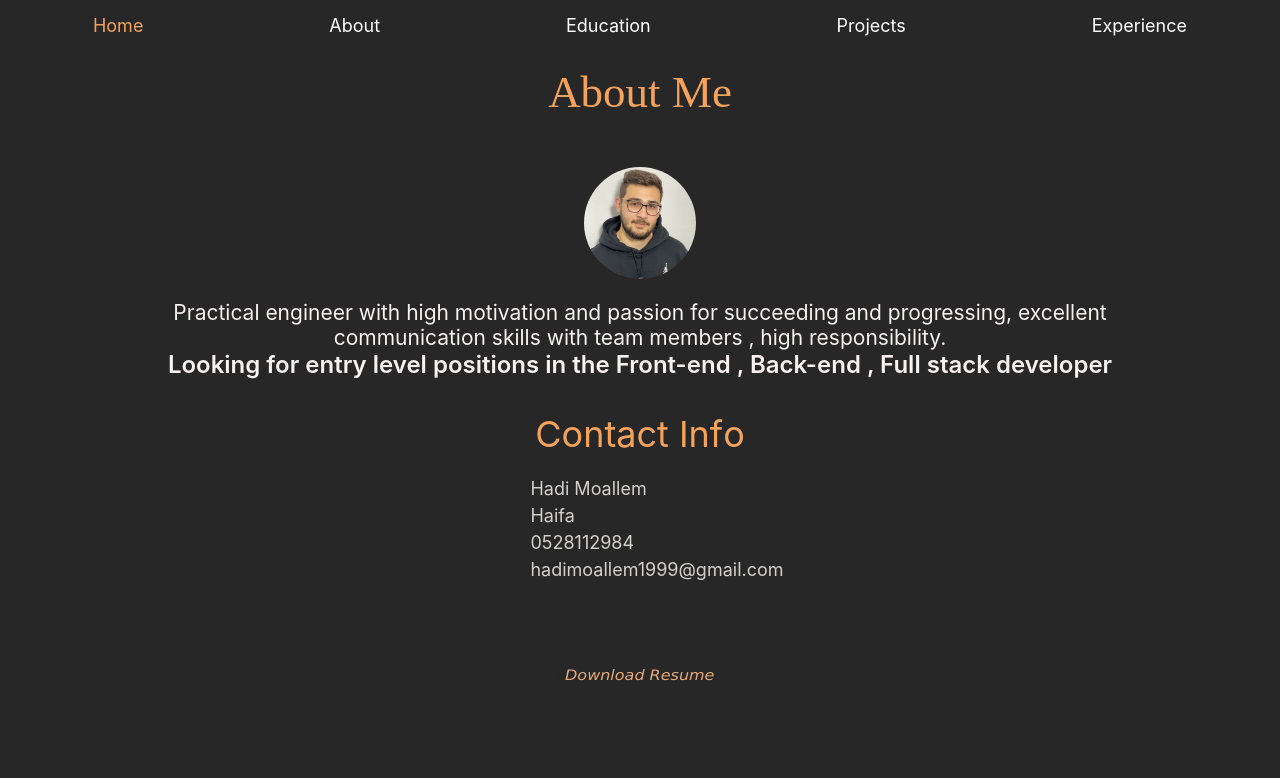
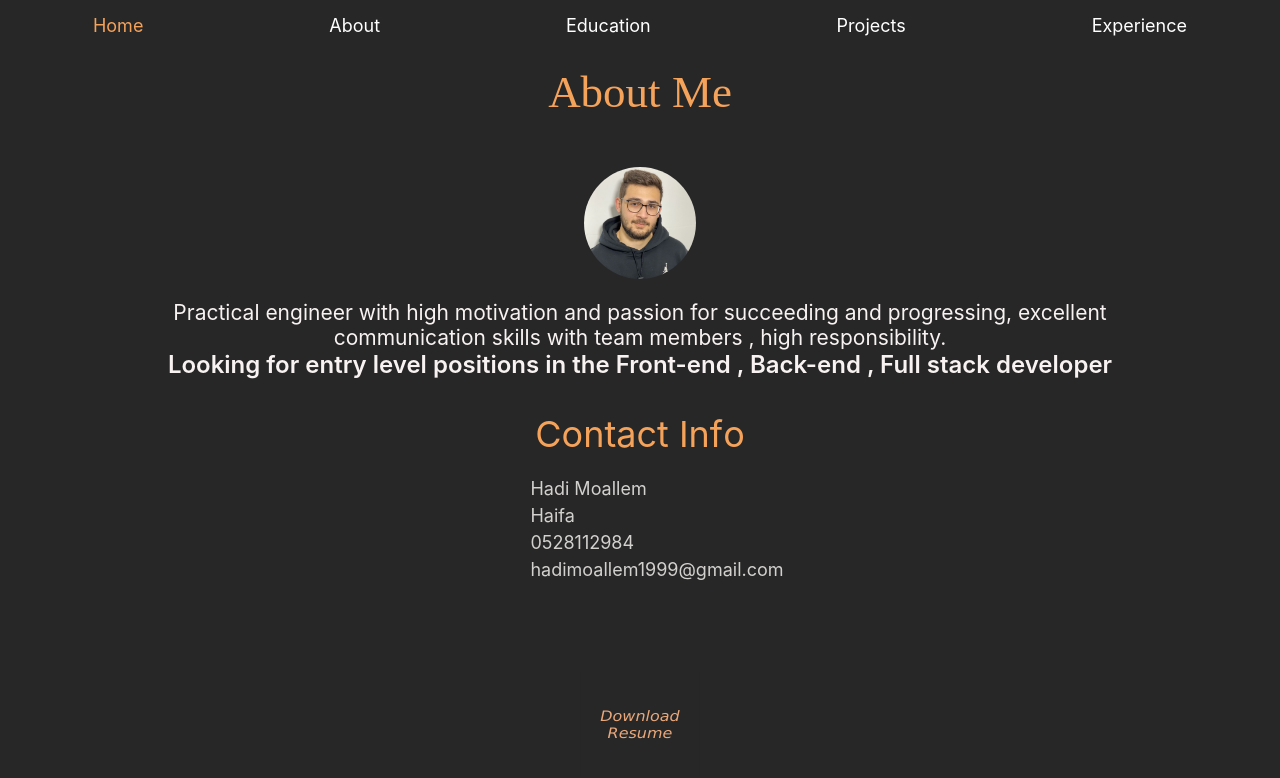
Before and after one commit to hadi1616/myResume, a React (Create React App) app in the folder my_resume/: page /about in a window 1280 px wide. Shown: the top 778 px of the page. Built offline with nearby package versions, Linux system fonts and the light colour scheme.

Commit message:
Download Button Jumping animation

```diff
--- a/my_resume/src/components/About/About.css
+++ b/my_resume/src/components/About/About.css
@@ -86,6 +86,8 @@
     border-style: none;
     text-decoration: none;
     margin: 0 auto;
+    width: 120px;
+    height: 120px;
     animation: bounce 1s ease infinite;
 }
 
@@ -143,6 +145,8 @@
     color: #E8A87C;
     font-size: 16px;
     font-style: oblique;
+    width: 120px;
+    height: 120px;
 }
 
 
```
